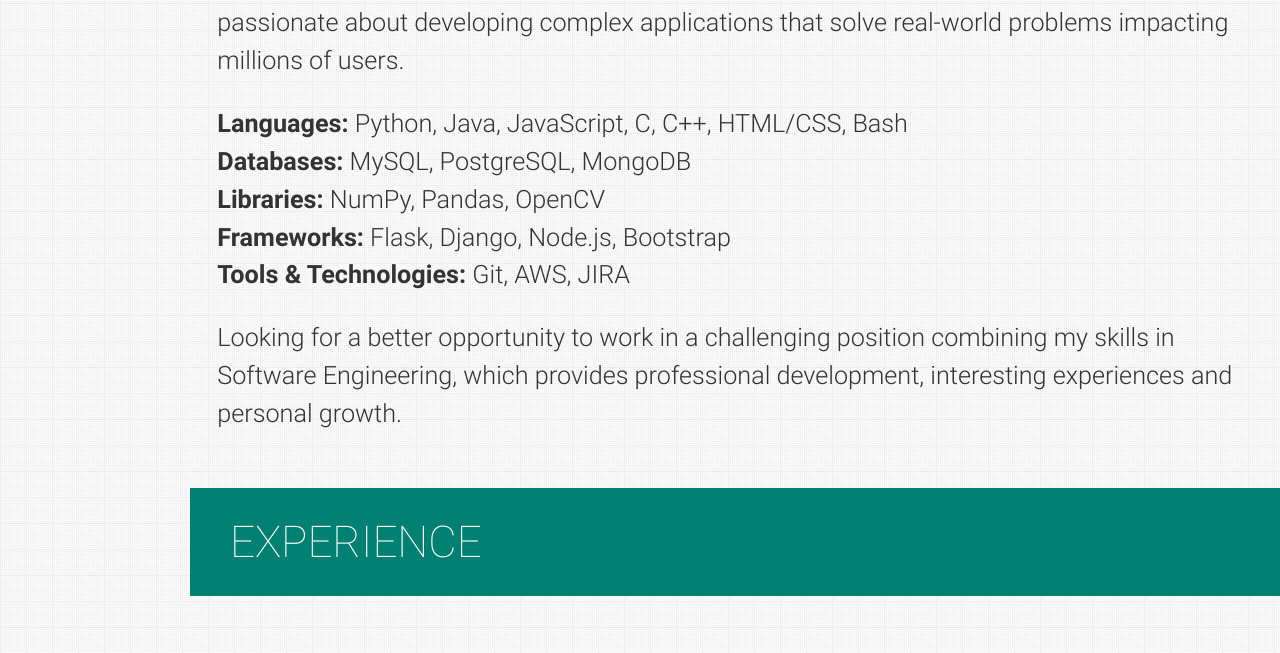
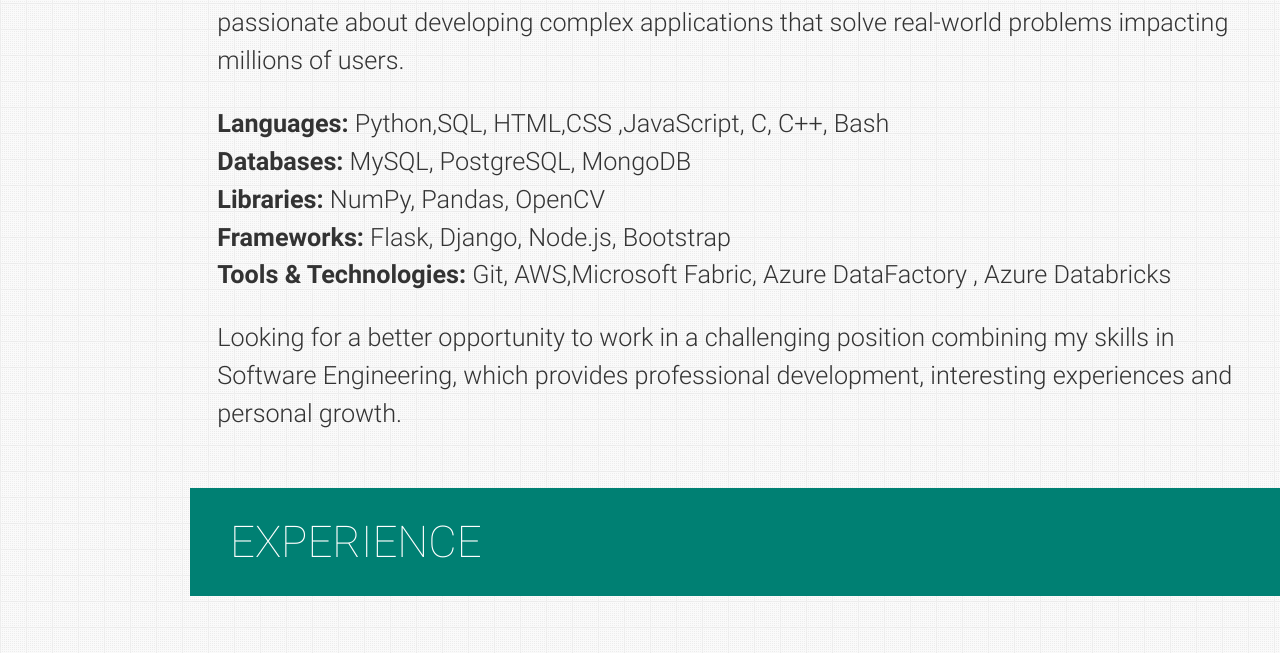
Before and after one commit to ganeshsriprasad/ganeshsriprasad.github.io, a plain HTML site: page index.html in a window 1280 px wide. Shown: the part 1115-1768 px from the top of the page. Drawn offline with nearby package versions, Linux system fonts and the light colour scheme.

Commit message:
Update index.html

```diff
--- a/index.html
+++ b/index.html
@@ -290,11 +290,11 @@
         </p>
         <p>
           <ul>
-            <li><b>Languages:</b> Python, Java, JavaScript, C, C++, HTML/CSS, Bash</li>
+            <li><b>Languages:</b> Python,SQL, HTML,CSS ,JavaScript, C, C++, Bash</li>
             <li><b>Databases:</b> MySQL, PostgreSQL, MongoDB</li>
             <li><b>Libraries:</b> NumPy, Pandas, OpenCV</li>
             <li><b>Frameworks:</b> Flask, Django, Node.js, Bootstrap</li>
-            <li><b>Tools & Technologies:</b> Git, AWS, JIRA</li>
+            <li><b>Tools & Technologies:</b> Git, AWS,Microsoft Fabric, Azure DataFactory , Azure Databricks</li>
           </ul>
 
         </p>
```
